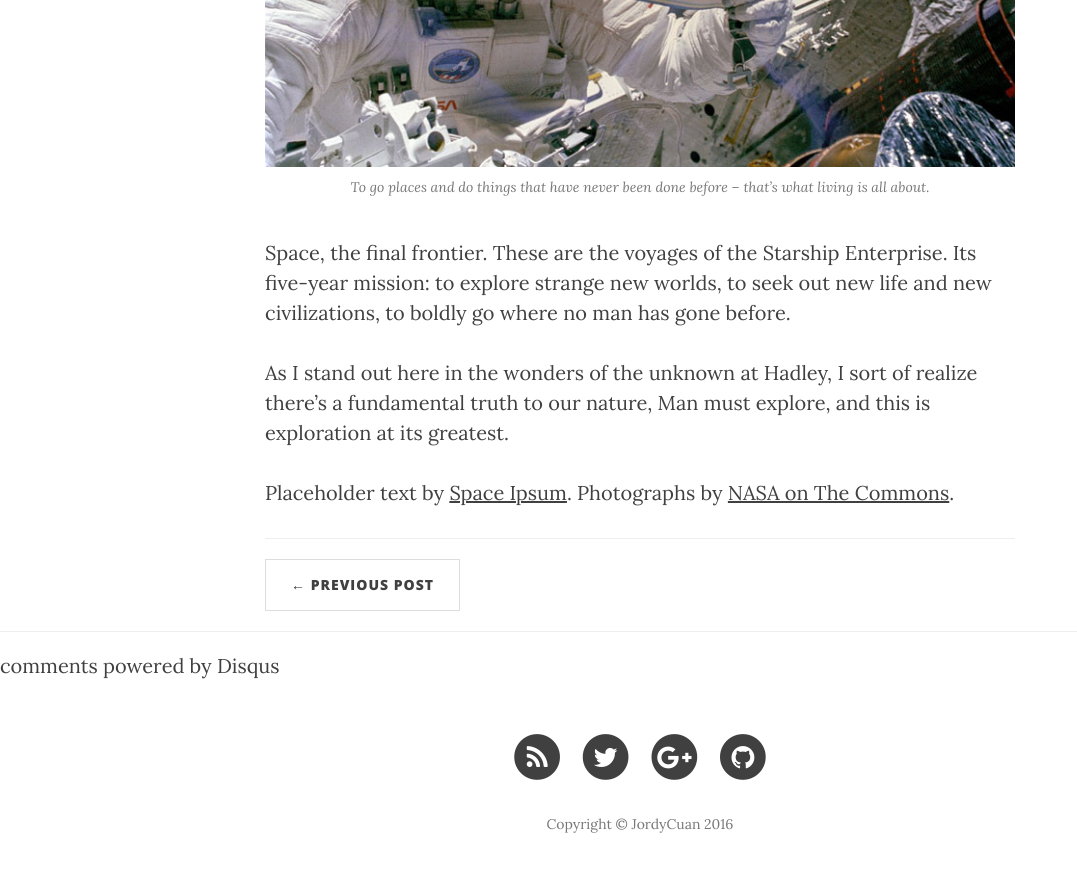
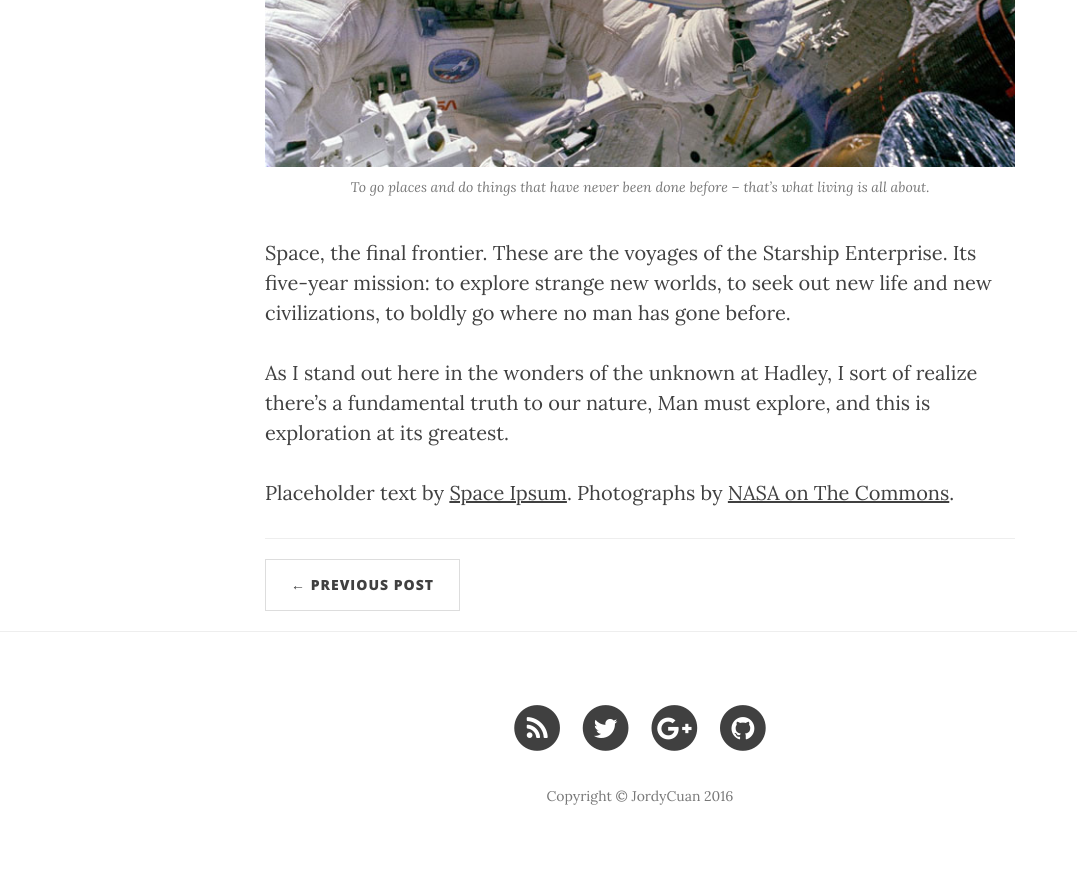
Before and after one commit to JordyCuan/jordycuan.github.io, a Jekyll site: the page built from _posts/2014-09-24-man-must-explore.markdown, in a window 1280 px wide and 900 px high, scrolled down 2529 px. Shown: the top 872 px of the window, without its empty margins (0-1077 px from the left). Built offline with Jekyll 4.4.1, drawn with Linux system fonts in a browser that asks for light colours; nearby versions of some CDN libraries; comment, search, counter and statistics services are not loaded; some of the changed lines change nothing that is shown.

Commit message:
Fix Disqus

```diff
--- a/_includes/comments.html
+++ b/_includes/comments.html
@@ -1,19 +1,25 @@
 {% if page.comments %}
 <!-- Add Disqus comments. -->
 <div id="disqus_thread"></div>
-<script type="text/javascript">
-  /* * * CONFIGURATION VARIABLES: EDIT BEFORE PASTING INTO YOUR WEBPAGE * * */
-  var disqus_shortname = 'jordycr'; // required: replace example with your forum shortname
-  var disqus_identifier = '{{ page.id }}';
-  alert(disqus_identifier);
+<script>
+    /**
+     *  RECOMMENDED CONFIGURATION VARIABLES: EDIT AND UNCOMMENT THE SECTION BELOW TO INSERT DYNAMIC VALUES FROM YOUR PLATFORM OR CMS.
+     *  LEARN WHY DEFINING THESE VARIABLES IS IMPORTANT: https://disqus.com/admin/universalcode/#configuration-variables
+     */
+    /*
+    var disqus_config = function () {
+        this.page.url = PAGE_URL;  // Replace PAGE_URL with your page's canonical URL variable
+        this.page.identifier = PAGE_IDENTIFIER; // Replace PAGE_IDENTIFIER with your page's unique identifier variable
+    };
+    */
+    (function() {  // DON'T EDIT BELOW THIS LINE
+        var d = document, s = d.createElement('script');
 
-  /* * * DON'T EDIT BELOW THIS LINE * * */
-  (function() {
-    var dsq = document.createElement('script'); dsq.type = 'text/javascript'; dsq.async = true;
-    dsq.src = '//' + disqus_shortname + '.disqus.com/embed.js';
-    (document.getElementsByTagName('head')[0] || document.getElementsByTagName('body')[0]).appendChild(dsq);
-  })();
+        s.src = '//jordycr.disqus.com/embed.js';
+
+        s.setAttribute('data-timestamp', +new Date());
+        (d.head || d.body).appendChild(s);
+    })();
 </script>
-<noscript>Please enable JavaScript to view the <a href="http://disqus.com/?ref_noscript">comments powered by Disqus.</a></noscript>
-<a href="http://disqus.com" class="dsq-brlink">comments powered by <span class="logo-disqus">Disqus</span></a>
+<noscript>Please enable JavaScript to view the <a href="https://disqus.com/?ref_noscript" rel="nofollow">comments powered by Disqus.</a></noscript>
 {% endif %}
```
